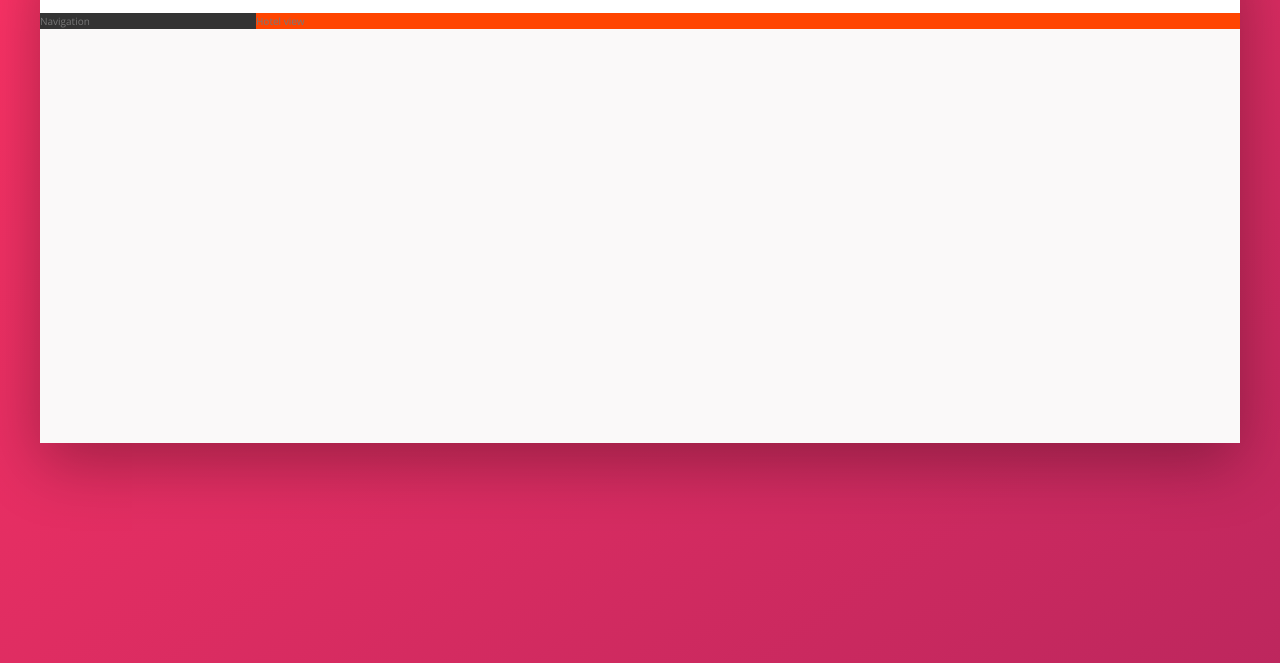
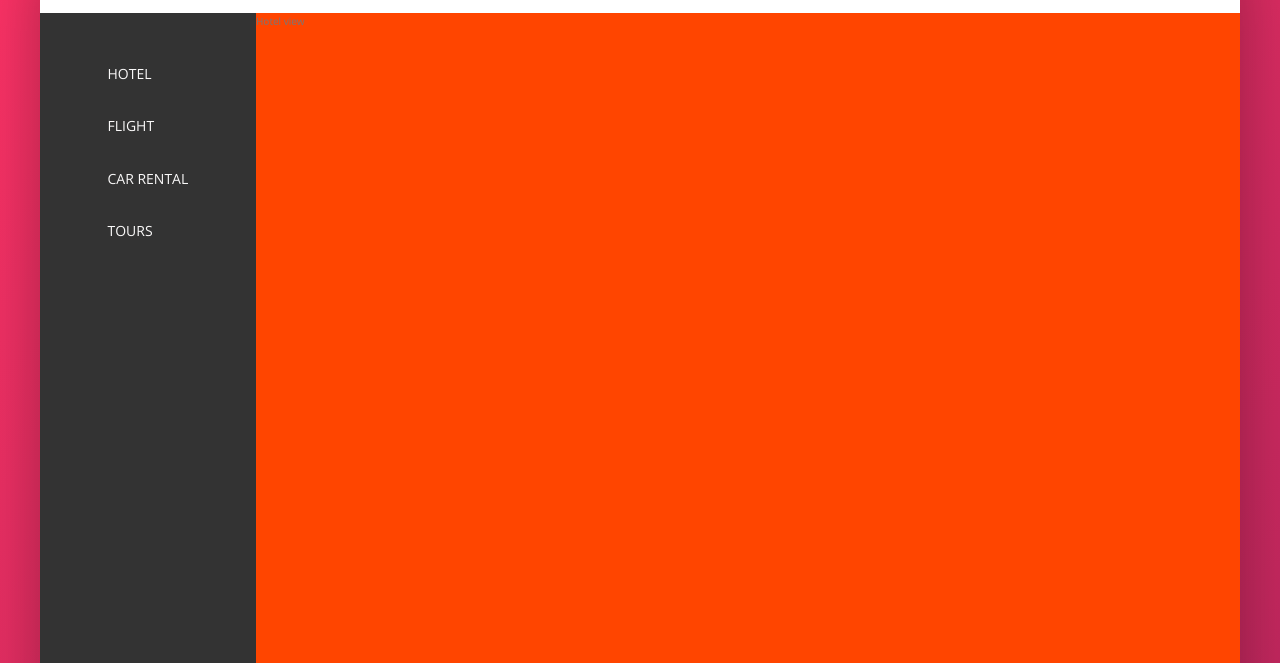
Before and after one commit to krystianwojda/Booking, a website: page index.html in a window 1280 px wide. Shown: the part 137-800 px from the top of the page. Drawn offline with nearby package versions, Linux system fonts and the light colour scheme.

Commit message:
Stworzenie sekcji nawigacji

```diff
--- a/index.html
+++ b/index.html
@@ -8,7 +8,7 @@
         <link rel="stylesheet" href="css/style.css">
         <link rel="shortcut icon" type="image/png" href="img/favicon.png">
 
-        <title>trillo &mdash; Your all-in-one booking app</title>
+        <title>Trillo&mdash; Your all-in-one booking app</title>
     </head>
     <body>
         <div class="container">
@@ -43,7 +43,46 @@
                 </nav>
             </header>
             <div class="content">
-                <nav class="sidebar">Navigation</nav>
+                <nav class="sidebar">
+                    <ul class="side_nav">
+                        <li class="side_nav__item">
+                            <a class="side_nav__link">
+                                <svg class="side_nav__icon">
+                                    <use xlink:href="img/sprite.svg#icon-home"></use>
+                                </svg>
+                                <span>Hotel</span>
+                            </a>
+                        </li>
+                        <li class="side_nav__item">
+                            <a class="side_nav__link">
+                                <svg class="side_nav__icon">
+                                    <use xlink:href="img/sprite.svg#icon-aircraft"></use>
+                                </svg>
+                                <span>Flight</span>
+                            </a>
+                        </li>
+                        <li class="side_nav__item">
+                            <a class="side_nav__link">
+                                <svg class="side_nav__icon">
+                                    <use xlink:href="img/sprite.svg#icon-key"></use>
+                                </svg>
+                                <span>Car rental</span>
+                            </a>
+                        </li>
+                        <li class="side_nav__item">
+                            <a class="side_nav__link">
+                                <svg class="side_nav__icon">
+                                    <use xlink:href="img/sprite.svg#icon-map"></use>
+                                </svg>
+                                <span>Tours</span>
+                            </a>
+                        </li>
+                    </ul>
+                    <div class="legal">
+                        &copy; 2023 by Krystian Wojda. All rights reserved.
+                    </div>
+                </nav>
+
                 <main class="hotel-view">Hotel view</main>
             </div>
         </div>
--- a/package.json
+++ b/package.json
@@ -4,7 +4,7 @@
   "description": "Landing page for Trillo",
   "main": "index.js",
   "scripts": {
-    "compile:sass": "node-sass sass/main.scss css/style.css"
+    "compile:sass": "node-sass sass/main.scss css/style.css -w"
   },
   "author": "Krystian Wojda",
   "license": "ISC",
--- a/sass/components.scss
+++ b/sass/components.scss
@@ -109,3 +109,36 @@
     margin-right: 1rem;
   }
 }
+
+.side_nav {
+  font-size: 1.4rem;
+  list-style: none;
+  margin-top: 3.5rem;
+
+  &__item {}
+
+  &__link {
+    color: $color-grey-light-1;
+    text-decoration: none;
+    text-transform: uppercase;
+    display: block;
+    padding: 1.5rem 3rem;
+    display: flex;
+    align-items: center;
+  }
+
+  &__icon {
+    width: 1.75rem;
+    height: 1.75rem;
+    margin-right: 2rem;
+    fill: currentColor;
+  }
+}
+
+//legal
+.legal {
+  font-size: 1.2rem;
+  color: $color-grey-light-4;
+  text-align: center;
+  padding: 2.5rem;
+}
--- a/sass/layout.scss
+++ b/sass/layout.scss
@@ -11,7 +11,6 @@
   height: 7rem;
   background-color: #fff;
   border-bottom: $color-grey-light-2;
-
   display: flex;
   justify-content: space-between;
   align-items: center;
@@ -24,10 +23,14 @@
 .sidebar {
   background-color: $color-grey-dark-1;
   flex: 0 0 18%;
-  height: 100%;
+  display: flex;
+  flex-direction: column;
+  justify-content: space-between;
 }
 
 .hotel-view {
   background-color: orangered;
   flex: 1;
+  //test
+  height: 80rem;
 }
```
Also changed, not shown: css/style.css.
